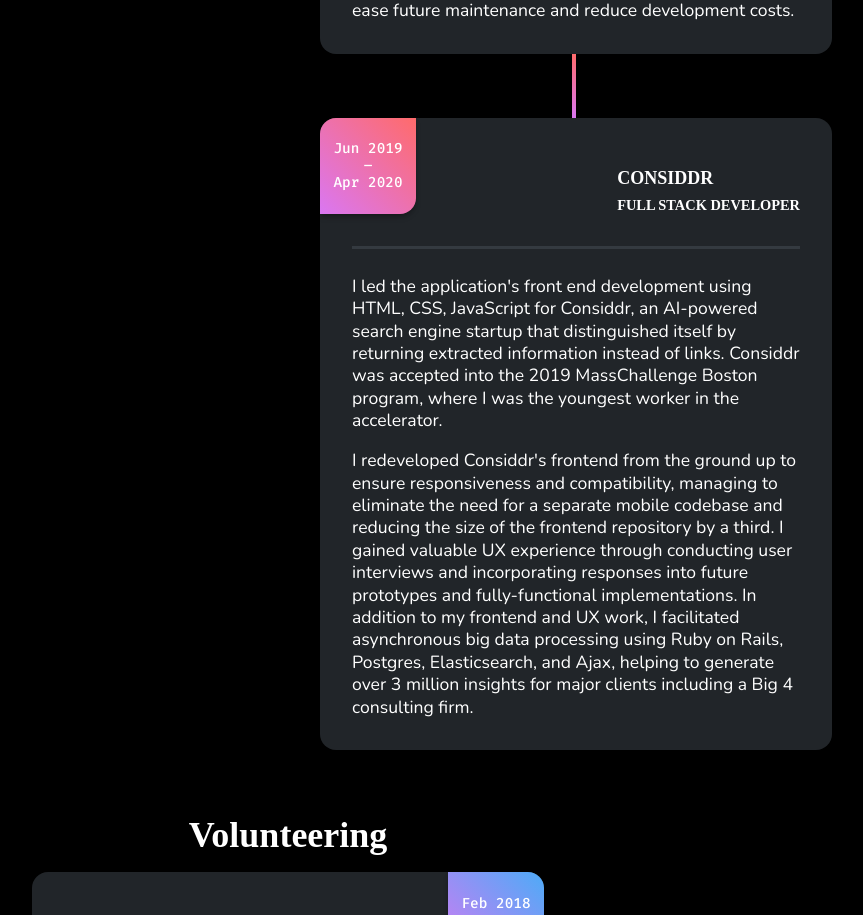
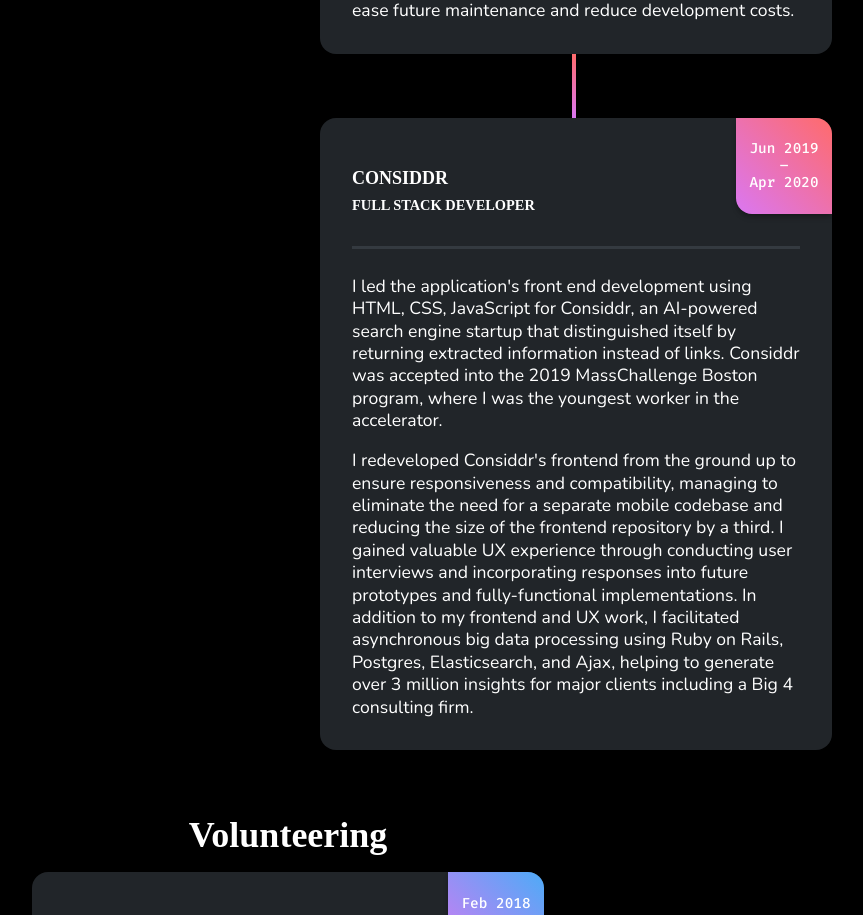
Before and after one commit to leojalfred/portfolio, a React (Create React App) app: page / in a window 1280 px wide. Shown: the part 5285-6200 px from the top of the page, without its empty margins (352-1215 px from the left). Built offline with nearby package versions, Linux system fonts and the light colour scheme; a small style sheet from the web is missing; a web font is replaced by a local one.

Commit message:
Fix Considdr heading alignment

```diff
--- a/src/components/Experience.js
+++ b/src/components/Experience.js
@@ -235,15 +235,15 @@
 
           <div className="experience__group">
             <div className="experience__topline">
+              <div className="experience__headings">
+                <h4 className="experience__h4">Considdr</h4>
+                <h5 className="experience__h5">Full Stack Developer</h5>
+              </div>
               <div className="experience__date">
                 Jun 2019
                 <br className="experience__break" /> –{' '}
                 <br className="experience__break" />
                 Apr 2020
-              </div>
-              <div className="experience__headings">
-                <h4 className="experience__h4">Considdr</h4>
-                <h5 className="experience__h5">Full Stack Developer</h5>
               </div>
             </div>
 
```
